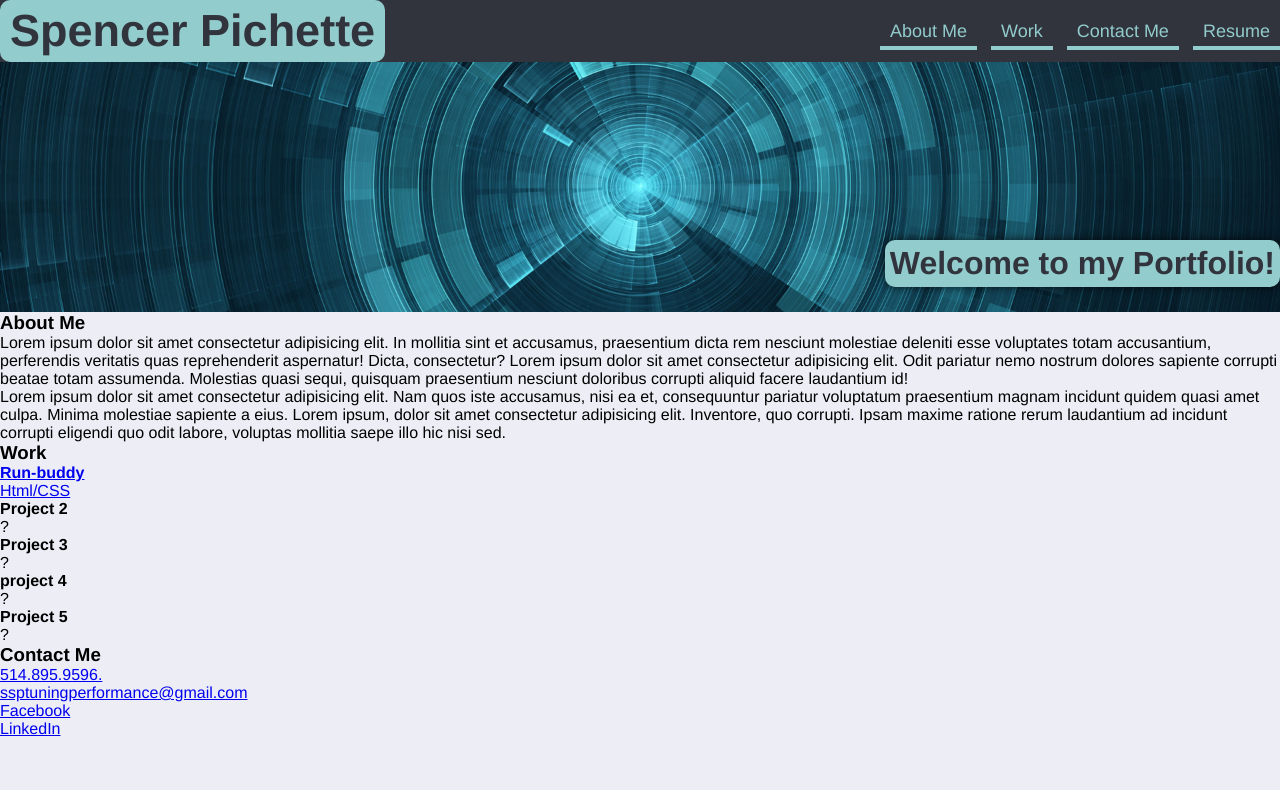
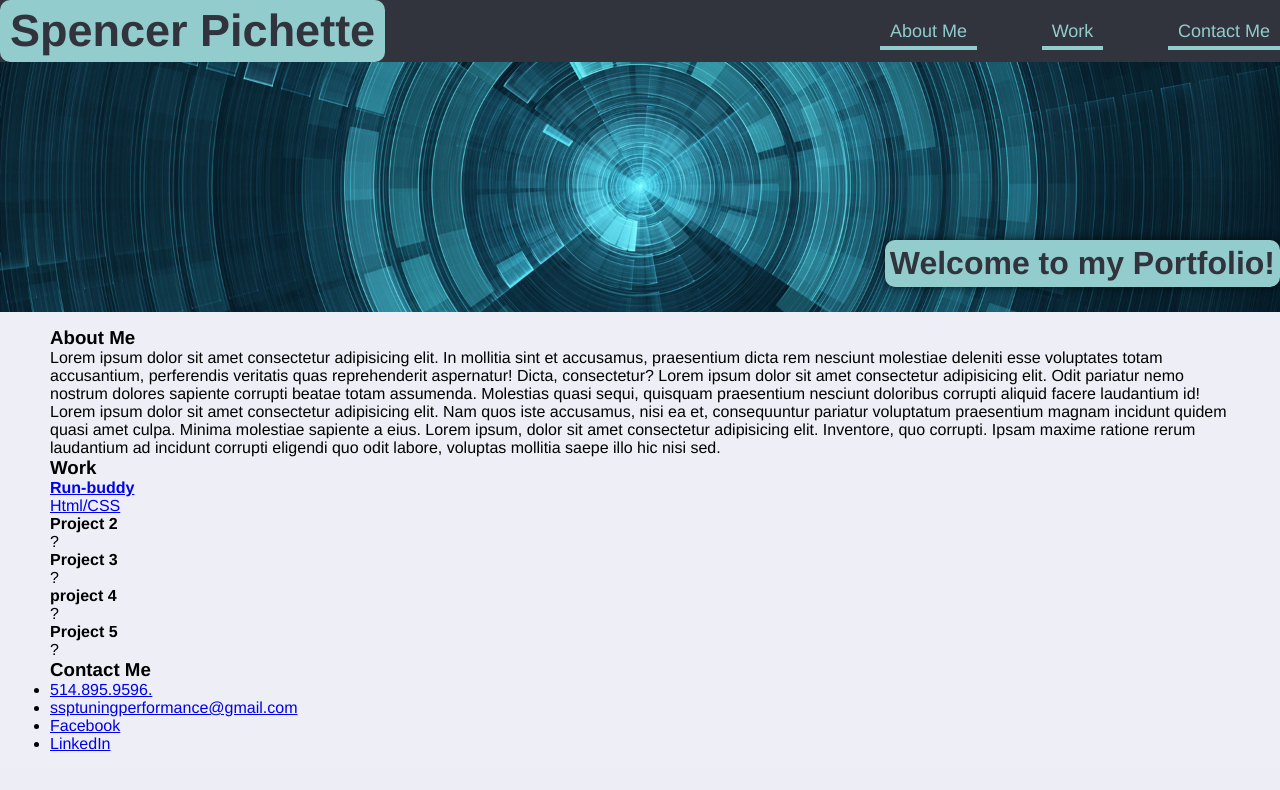
Before and after one commit to sspspencer/my-portfolio, a plain HTML site: page index.html in a window 1280 px wide. Drawn offline with Linux system fonts and the light colour scheme.

Commit message:
add wrap around content and styling to center all content

```diff
--- a/index.html
+++ b/index.html
@@ -19,7 +19,6 @@
             <li><a href="#about-me">About Me</a></li>
             <li><a href="#work">Work</a></li>
             <li><a href="#contact-me">Contact Me</a></li>
-            <li><a href="#resume">Resume</a></li>
           </ul>
         </nav>
       </div>
--- a/style.css
+++ b/style.css
@@ -87,3 +87,10 @@ header {
   box-shadow: 0 0 10px rgba(0, 0, 0, 0.75);
   color: var(--third-color);
 }
+/* Wrapper */
+.wrapper {
+  padding: 15px 50px;
+  max-width: 1500px;
+  margin: 0 auto;
+  background-color: rgb(237, 238, 246);
+}
```
